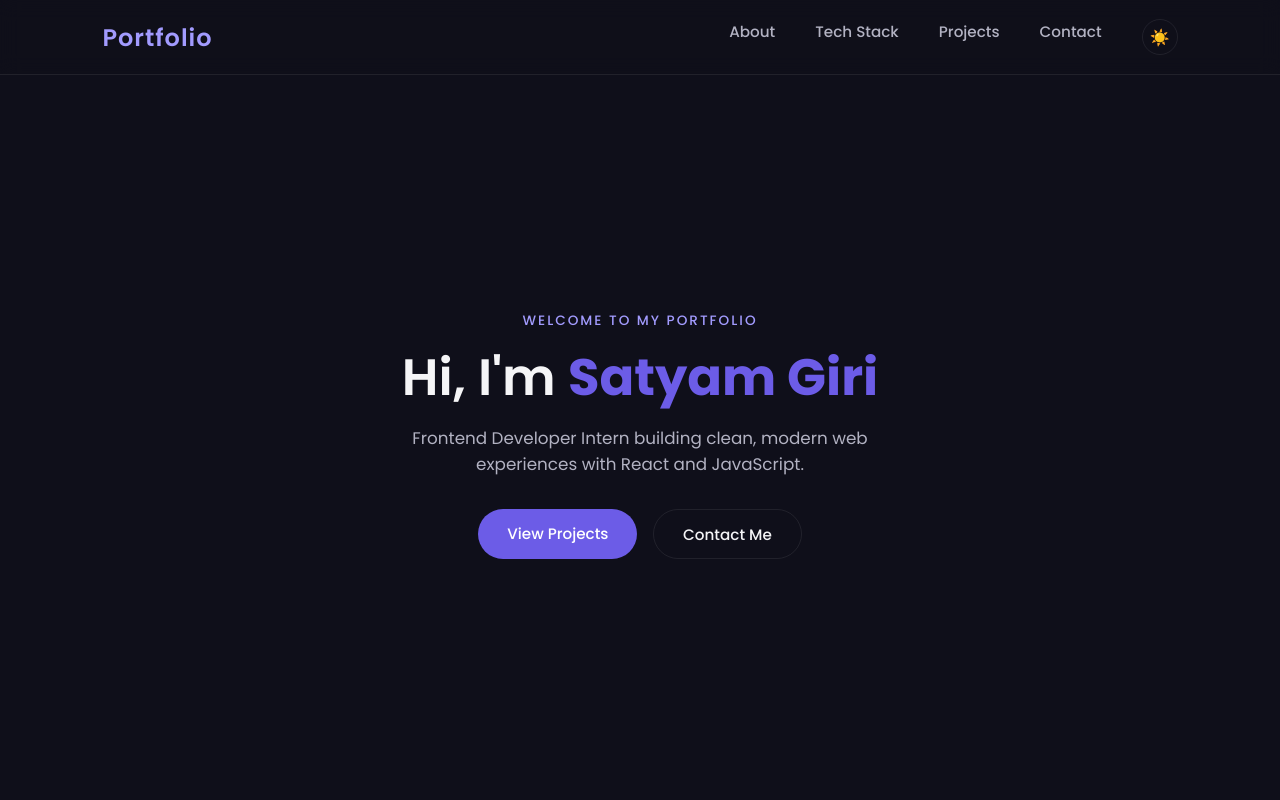
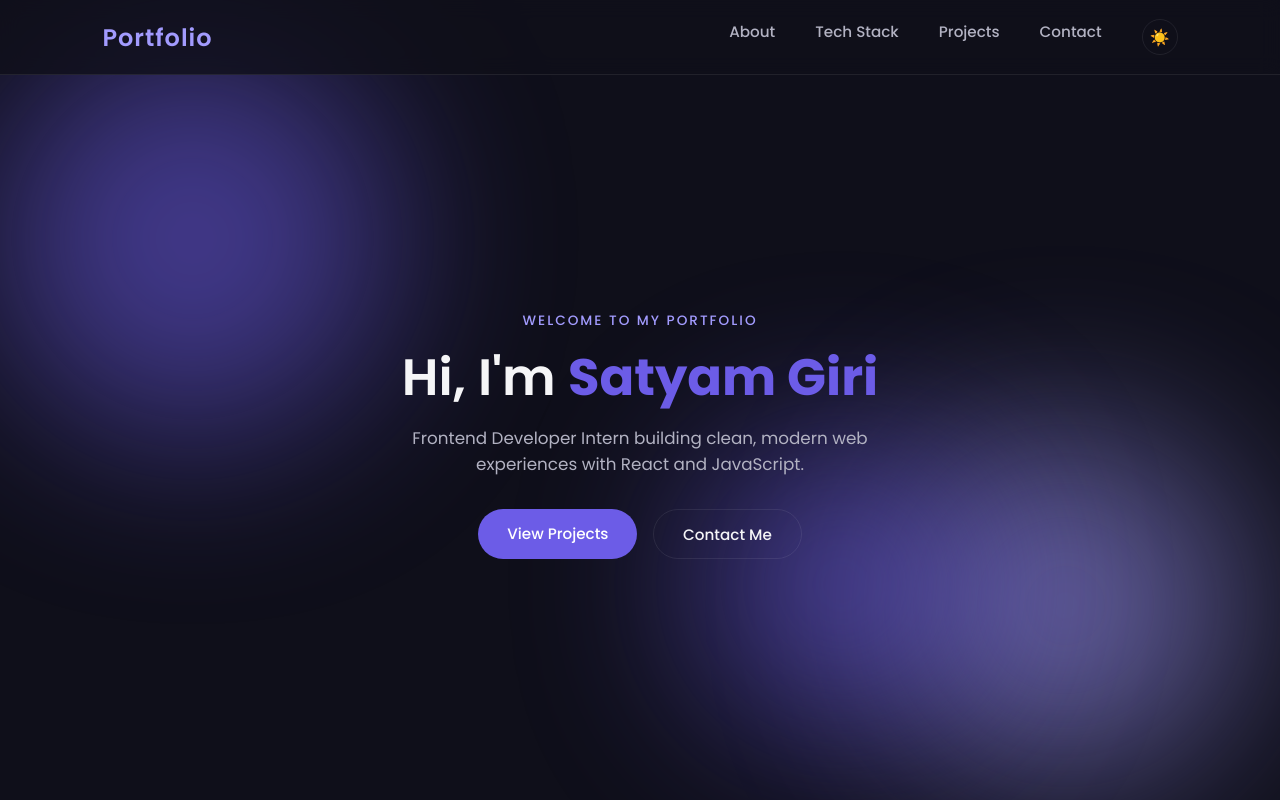
Before and after one commit to satyamgiri9846-cmyk/my-portfolio, a React (Vite) app: page / in a window 1280 px wide. Shown: the top 800 px of the page. Built offline with nearby package versions, Linux system fonts and the light colour scheme.

Commit message:
Add floating glow orb background animation

```diff
--- a/src/App.jsx
+++ b/src/App.jsx
@@ -48,8 +48,13 @@ const contactData = {
 function App() {
   return (
     <div>
+      <div className="bg-orbs">
+        <div className="orb orb-1"></div>
+        <div className="orb orb-2"></div>
+        <div className="orb orb-3"></div>
+      </div>
       <Navbar siteName="Portfolio" links={navLinks} />
-            <Hero
+      <Hero
         greeting="Welcome to my portfolio"
         name="Satyam Giri"
         tagline="Frontend Developer Intern building clean, modern web experiences with React and JavaScript."
--- a/src/index.css
+++ b/src/index.css
@@ -29,6 +29,8 @@ body {
   background-color: var(--bg-dark);
   color: var(--text-light);
   scroll-behavior: smooth;
+  overflow-x: hidden;
+  position: relative;
 }
 
 section {
@@ -48,3 +50,63 @@ a {
   background: var(--accent);
   color: white;
 }
+
+.bg-orbs {
+  position: fixed;
+  top: 0;
+  left: 0;
+  width: 100%;
+  height: 100%;
+  overflow: hidden;
+  z-index: -1;
+  pointer-events: none;
+}
+
+.orb {
+  position: absolute;
+  border-radius: 50%;
+  filter: blur(90px);
+  opacity: 0.55;
+}
+
+.orb-1 {
+  width: 400px;
+  height: 400px;
+  background: var(--accent);
+  top: -100px;
+  left: -100px;
+  animation: floatOrb1 10s ease-in-out infinite;
+}
+
+.orb-2 {
+  width: 350px;
+  height: 350px;
+  background: var(--accent-light);
+  bottom: -80px;
+  right: -80px;
+  animation: floatOrb2 12s ease-in-out infinite;
+}
+
+.orb-3 {
+  width: 300px;
+  height: 300px;
+  background: var(--accent);
+  top: 40%;
+  left: 60%;
+  animation: floatOrb3 14s ease-in-out infinite;
+}
+
+@keyframes floatOrb1 {
+  0%, 100% { transform: translate(0, 0); }
+  50% { transform: translate(100px, 150px); }
+}
+
+@keyframes floatOrb2 {
+  0%, 100% { transform: translate(0, 0); }
+  50% { transform: translate(-120px, -100px); }
+}
+
+@keyframes floatOrb3 {
+  0%, 100% { transform: translate(0, 0); }
+  50% { transform: translate(-80px, 120px); }
+}
```
